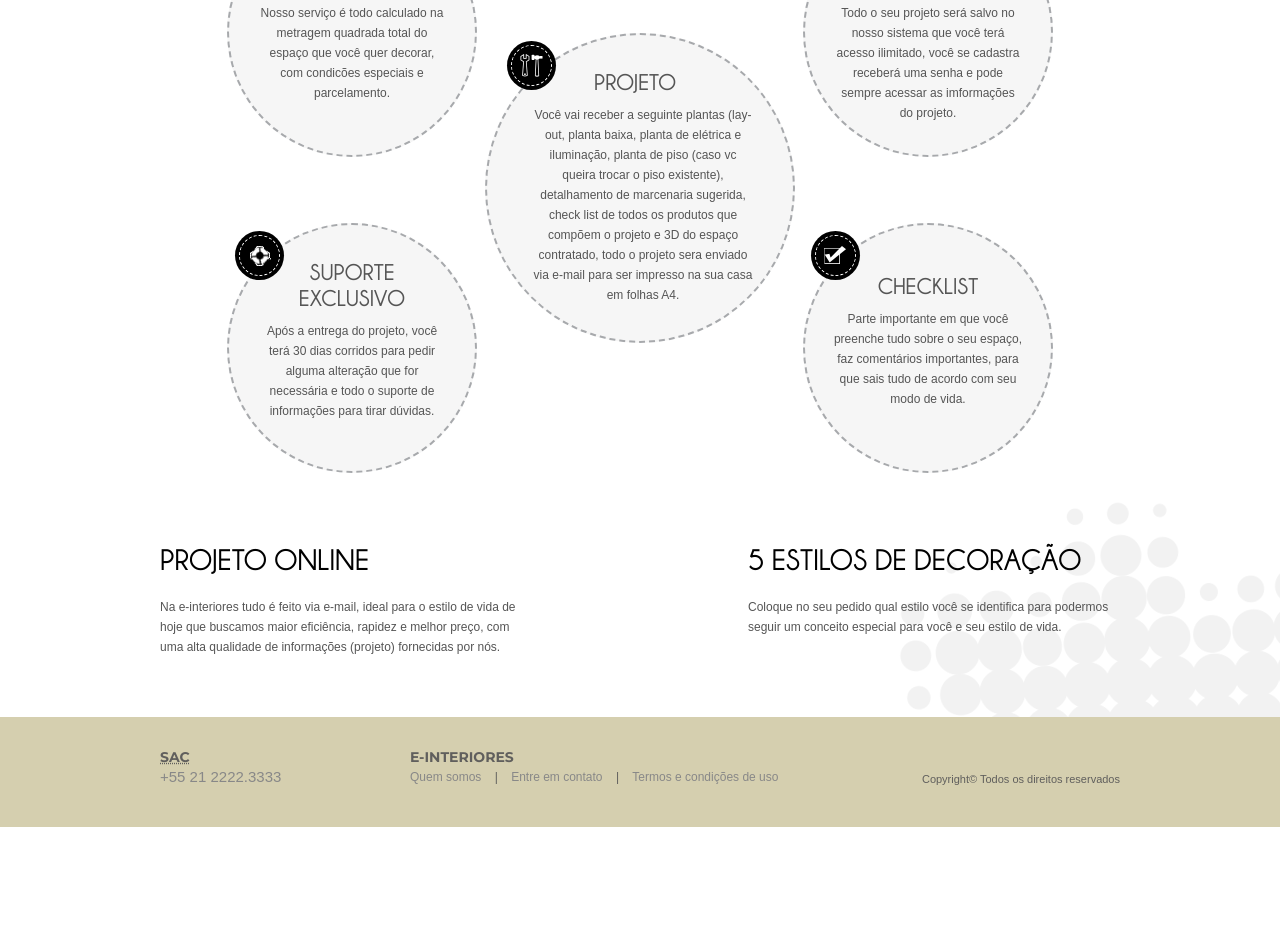
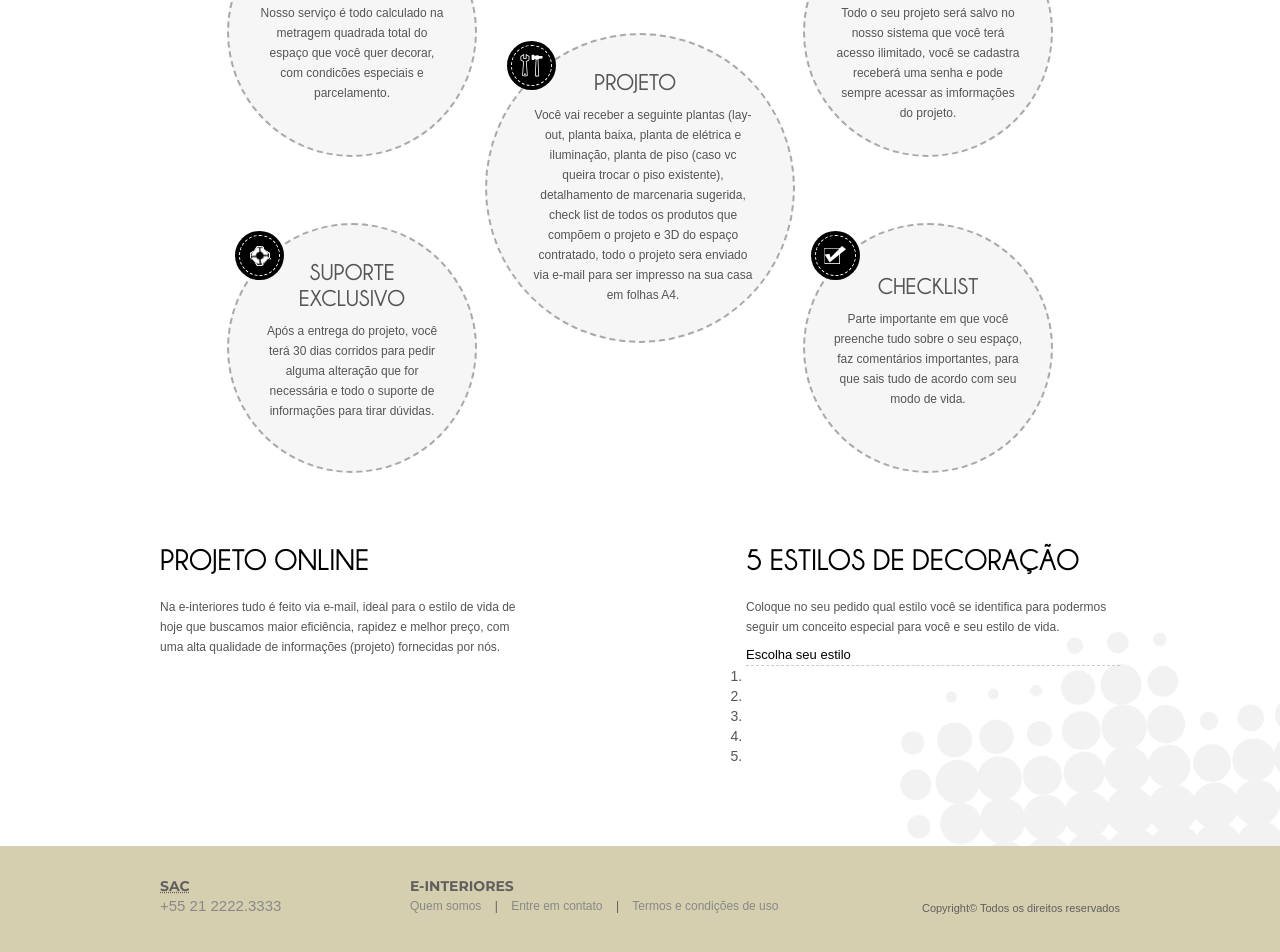
Before and after one commit to rdourado/e-interiores.com.br, a plain HTML site: page 2013/static/diferenciais.html in a window 1280 px wide. Shown: the part 690-1642 px from the top of the page. Before the commit the page ends 1517 px from the top, so only its background shows below. Drawn offline with Linux system fonts and the light colour scheme; some packages are replaced by stand-ins of ours; a script that the page names is missing.

Commit message:
no message

```diff
--- a/2013/static/diferenciais.html
+++ b/2013/static/diferenciais.html
@@ -91,6 +91,14 @@
 				<div class="more-diff more-diff-2">
 					<h2 class="diff-title">5 Estilos de Decoração</h2>
 					<p class="diff-text">Coloque no seu pedido qual estilo você se identifica para podermos seguir um conceito especial para você e seu estilo de vida.</p>
+					<a class="diff-link-estilos" href="#">Escolha seu estilo</a>
+					<ol>
+						<li><img src="" width="" height="" alt=""></li>
+						<li><img src="" width="" height="" alt=""></li>
+						<li><img src="" width="" height="" alt=""></li>
+						<li><img src="" width="" height="" alt=""></li>
+						<li><img src="" width="" height="" alt=""></li>
+					</ol>
 				</div>
 			</div>
 		</article>
@@ -111,5 +119,7 @@
 		</nav>
 		<p id="copyright">Copyright© Todos os direitos reservados</p>
 	</footer>
+
+	<script src="js/jquery.prettyPhoto.js">
 </body>
 </html>
--- a/2013/static/style.css
+++ b/2013/static/style.css
@@ -515,7 +515,7 @@ a {
 	margin: -7px 0 0 -7px;
 	padding: 7px;
 }
-.more-diff { width: 372px }
+.more-diff { width: 374px }
 .more-diff-1 { float: left }
 .more-diff-2 { float: right }
 .more-diff .diff-title {
@@ -850,6 +850,15 @@ label {
 .page-diferenciais .entry-content ul
 { margin-bottom: 0; }
 
+.diff-link-estilos {
+	display: block;
+	margin-top: 8px;
+	border-bottom: 1px dashed #ccc;
+	font-size: 13px;
+	color: black;
+}
+.diff-link-estilos:hover { color: #ccc; }
+
 .more-diff,
 .more-diff .diff-title
 { padding: 0; }
```
